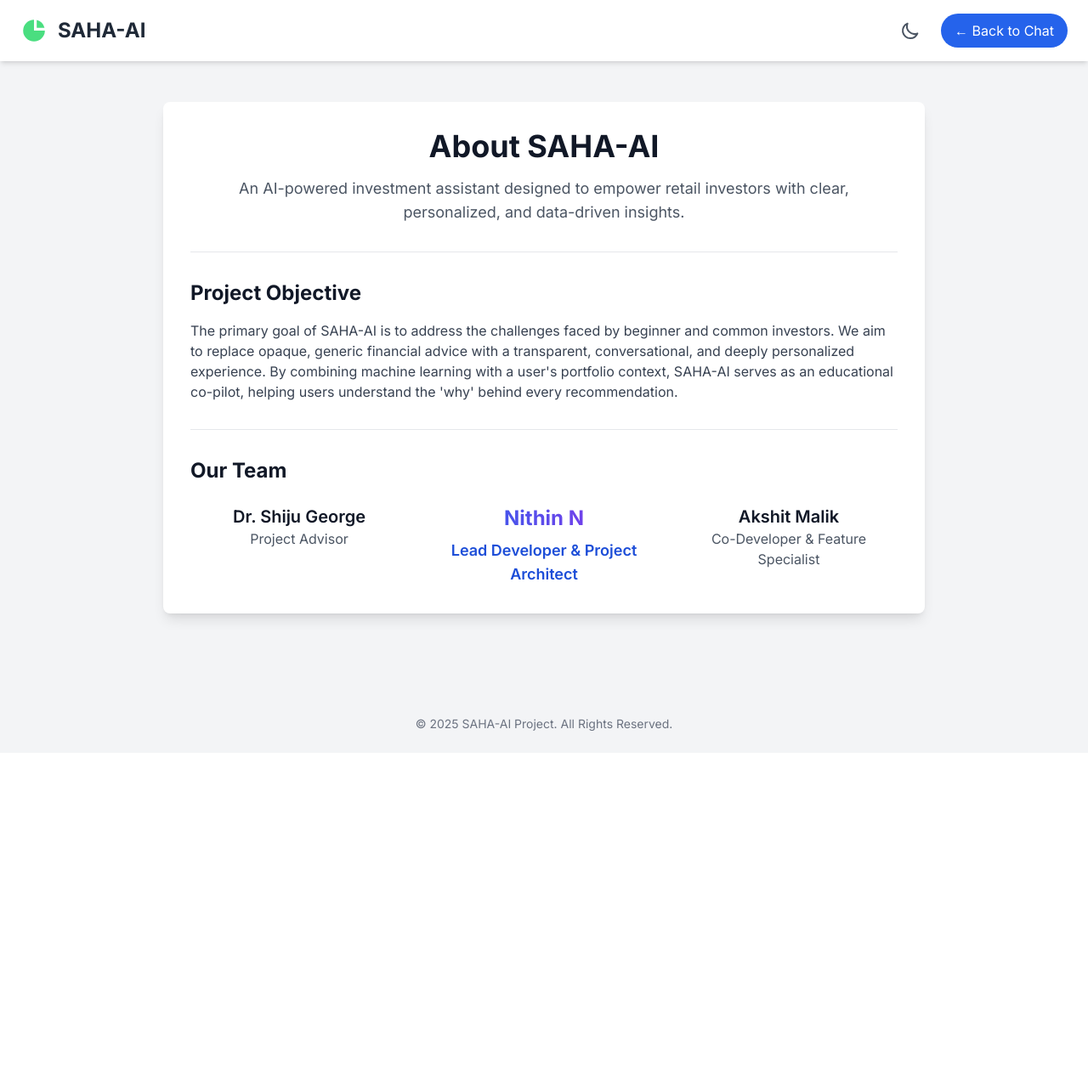
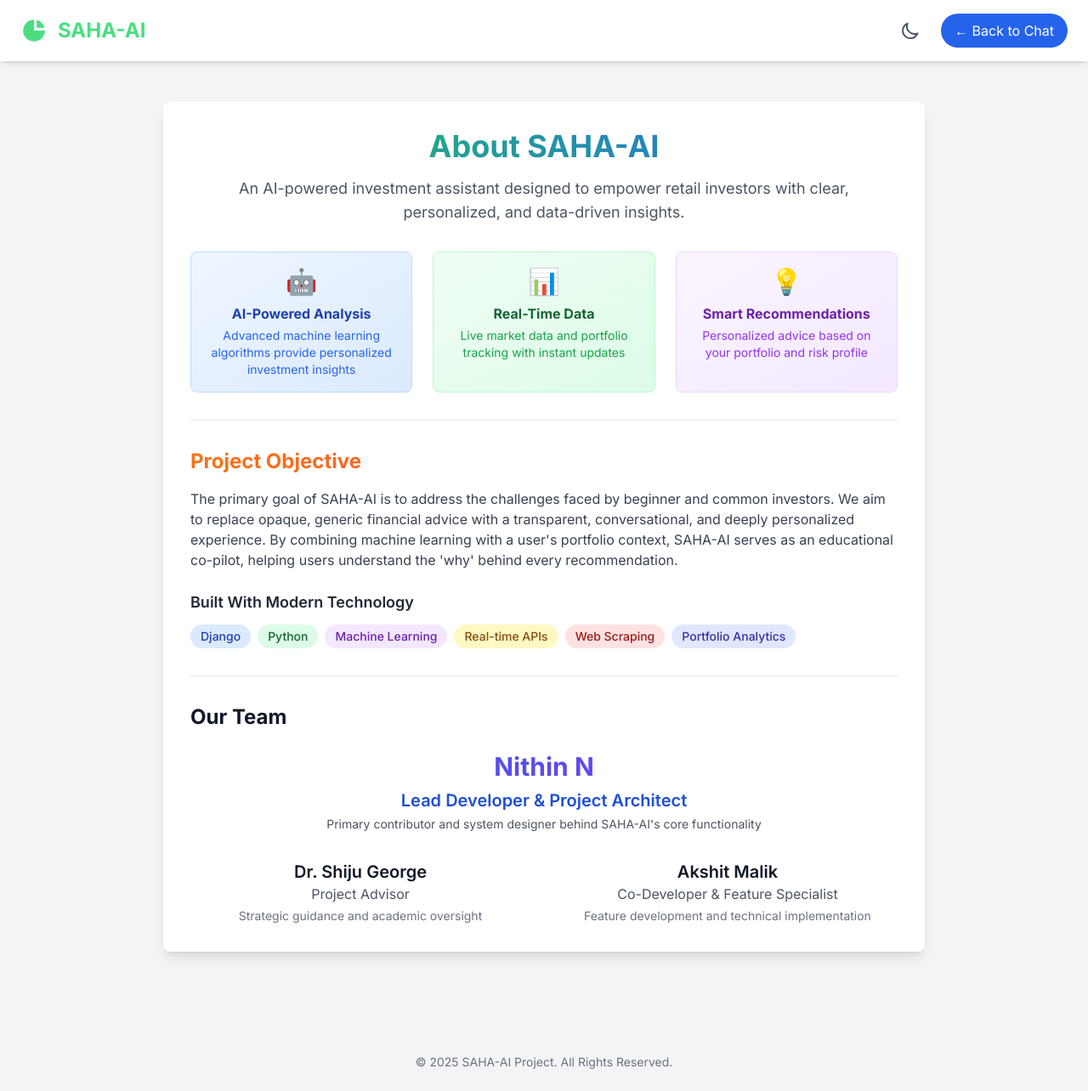
Before and after one commit to nithin1906/saha-ai, a Django app: template advisor/templates/advisor/about.html in a window 1280 px wide. Shown: the whole page at 85% size. Before the commit the page ends 860 px from the top, so only its background shows below. Run offline with Django 5.2, Linux system fonts and the light colour scheme; the template is opened without the code that fills it, so the values that code supplies are empty; some libraries are stand-ins or nearby versions.

Commit message:
Transform About Us page with comprehensive colorful sections - Changed SAHA-AI header to green to match logo - Fixed Nithin N positioning above other team members with larger font - Added gradient text effects throughout the page - Added 5 new colorful sections: Key Features, Platform Statistics, Core Features, Technology Innovation, and Future Roadmap - Multiple gradient backgrounds and colorful cards with emojis - Technology stack badges and comprehensive content expansion

```diff
--- a/advisor/templates/advisor/about.html
+++ b/advisor/templates/advisor/about.html
@@ -21,7 +21,7 @@
         <nav class="container mx-auto px-6 py-4 flex justify-between items-center">
             <div class="flex items-center space-x-3">
                 <svg xmlns="http://www.w3.org/2000/svg" class="h-8 w-8 text-green-400" viewBox="0 0 20 20" fill="currentColor"><path d="M2 10a8 8 0 018-8v8h8a8 8 0 11-16 0z" /><path d="M12 2.252A8.014 8.014 0 0117.748 8H12V2.252z" /></svg>
-                <h1 class="text-2xl font-bold">SAHA-AI</h1>
+                <h1 class="text-2xl font-bold text-green-400">SAHA-AI</h1>
             </div>
             <div class="flex items-center space-x-4">
                 <button id="theme-toggle" class="p-2 rounded-lg hover:bg-gray-100 dark:hover:bg-gray-800 transition-colors">
@@ -34,31 +34,69 @@
     </header>
     <main class="container mx-auto px-6 py-12">
         <div class="max-w-4xl mx-auto bg-white dark:bg-gray-900 p-8 rounded-lg shadow-lg">
-            <h2 class="text-4xl font-bold text-center text-gray-900 dark:text-gray-100">About SAHA-AI</h2>
+            <h2 class="text-4xl font-bold text-center bg-gradient-to-r from-green-500 to-blue-600 bg-clip-text text-transparent">About SAHA-AI</h2>
             <p class="mt-4 text-lg text-gray-600 dark:text-gray-400 text-center">
                 An AI-powered investment assistant designed to empower retail investors with clear, personalized, and data-driven insights.
             </p>
+
+            <!-- Key Features Section -->
+            <div class="mt-8 grid grid-cols-1 md:grid-cols-3 gap-6">
+                <div class="text-center p-4 bg-gradient-to-br from-blue-50 to-blue-100 dark:from-blue-900/20 dark:to-blue-800/20 rounded-lg border border-blue-200 dark:border-blue-700">
+                    <div class="text-3xl mb-2">🤖</div>
+                    <h3 class="font-bold text-blue-800 dark:text-blue-200">AI-Powered Analysis</h3>
+                    <p class="text-sm text-blue-600 dark:text-blue-300 mt-1">Advanced machine learning algorithms provide personalized investment insights</p>
+                </div>
+                <div class="text-center p-4 bg-gradient-to-br from-green-50 to-green-100 dark:from-green-900/20 dark:to-green-800/20 rounded-lg border border-green-200 dark:border-green-700">
+                    <div class="text-3xl mb-2">📊</div>
+                    <h3 class="font-bold text-green-800 dark:text-green-200">Real-Time Data</h3>
+                    <p class="text-sm text-green-600 dark:text-green-300 mt-1">Live market data and portfolio tracking with instant updates</p>
+                </div>
+                <div class="text-center p-4 bg-gradient-to-br from-purple-50 to-purple-100 dark:from-purple-900/20 dark:to-purple-800/20 rounded-lg border border-purple-200 dark:border-purple-700">
+                    <div class="text-3xl mb-2">💡</div>
+                    <h3 class="font-bold text-purple-800 dark:text-purple-200">Smart Recommendations</h3>
+                    <p class="text-sm text-purple-600 dark:text-purple-300 mt-1">Personalized advice based on your portfolio and risk profile</p>
+                </div>
+            </div>
             <div class="border-t border-gray-200 dark:border-gray-700 mt-8 pt-8">
-                <h3 class="text-2xl font-bold text-gray-900 dark:text-gray-100">Project Objective</h3>
+                <h3 class="text-2xl font-bold bg-gradient-to-r from-orange-500 to-red-500 bg-clip-text text-transparent">Project Objective</h3>
                 <p class="mt-4 text-gray-700 dark:text-gray-300">
                     The primary goal of SAHA-AI is to address the challenges faced by beginner and common investors. We aim to replace opaque, generic financial advice with a transparent, conversational, and deeply personalized experience. By combining machine learning with a user's portfolio context, SAHA-AI serves as an educational co-pilot, helping users understand the 'why' behind every recommendation.
                 </p>
+
+                <!-- Technology Stack -->
+                <div class="mt-6">
+                    <h4 class="text-lg font-semibold text-gray-800 dark:text-gray-200 mb-3">Built With Modern Technology</h4>
+                    <div class="flex flex-wrap gap-2">
+                        <span class="px-3 py-1 bg-blue-100 dark:bg-blue-900/30 text-blue-800 dark:text-blue-200 rounded-full text-sm font-medium">Django</span>
+                        <span class="px-3 py-1 bg-green-100 dark:bg-green-900/30 text-green-800 dark:text-green-200 rounded-full text-sm font-medium">Python</span>
+                        <span class="px-3 py-1 bg-purple-100 dark:bg-purple-900/30 text-purple-800 dark:text-purple-200 rounded-full text-sm font-medium">Machine Learning</span>
+                        <span class="px-3 py-1 bg-yellow-100 dark:bg-yellow-900/30 text-yellow-800 dark:text-yellow-200 rounded-full text-sm font-medium">Real-time APIs</span>
+                        <span class="px-3 py-1 bg-red-100 dark:bg-red-900/30 text-red-800 dark:text-red-200 rounded-full text-sm font-medium">Web Scraping</span>
+                        <span class="px-3 py-1 bg-indigo-100 dark:bg-indigo-900/30 text-indigo-800 dark:text-indigo-200 rounded-full text-sm font-medium">Portfolio Analytics</span>
+                    </div>
+                </div>
             </div>
             <div class="border-t border-gray-200 dark:border-gray-700 mt-8 pt-8">
                 <h3 class="text-2xl font-bold text-gray-900 dark:text-gray-100">Our Team</h3>
-                <div class="mt-6 grid grid-cols-1 md:grid-cols-3 gap-8">
+
+                <!-- Featured Team Member - Nithin N (Above others) -->
+                <div class="mt-6 mb-8 text-center">
+                    <h4 class="text-3xl font-bold bg-gradient-to-r from-blue-600 to-purple-600 bg-clip-text text-transparent">Nithin N</h4>
+                    <p class="text-xl font-semibold text-blue-700 dark:text-blue-300 mt-2">Lead Developer & Project Architect</p>
+                    <p class="text-sm text-gray-600 dark:text-gray-400 mt-1">Primary contributor and system designer behind SAHA-AI's core functionality</p>
+                </div>
+
+                <!-- Other Team Members -->
+                <div class="mt-6 grid grid-cols-1 md:grid-cols-2 gap-8">
                     <div class="text-center">
                         <h4 class="text-xl font-semibold text-gray-900 dark:text-gray-100">Dr. Shiju George</h4>
                         <p class="text-md text-gray-600 dark:text-gray-400">Project Advisor</p>
-                    </div>
-                    <!-- Featured Team Member - Nithin N -->
-                    <div class="text-center">
-                        <h4 class="text-2xl font-bold bg-gradient-to-r from-blue-600 to-purple-600 bg-clip-text text-transparent">Nithin N</h4>
-                        <p class="text-lg font-semibold text-blue-700 dark:text-blue-300 mt-2">Lead Developer & Project Architect</p>
+                        <p class="text-sm text-gray-500 dark:text-gray-500 mt-1">Strategic guidance and academic oversight</p>
                     </div>
                     <div class="text-center">
                         <h4 class="text-xl font-semibold text-gray-900 dark:text-gray-100">Akshit Malik</h4>
                         <p class="text-md text-gray-600 dark:text-gray-400">Co-Developer & Feature Specialist</p>
+                        <p class="text-sm text-gray-500 dark:text-gray-500 mt-1">Feature development and technical implementation</p>
                     </div>
                 </div>
             </div>
```
